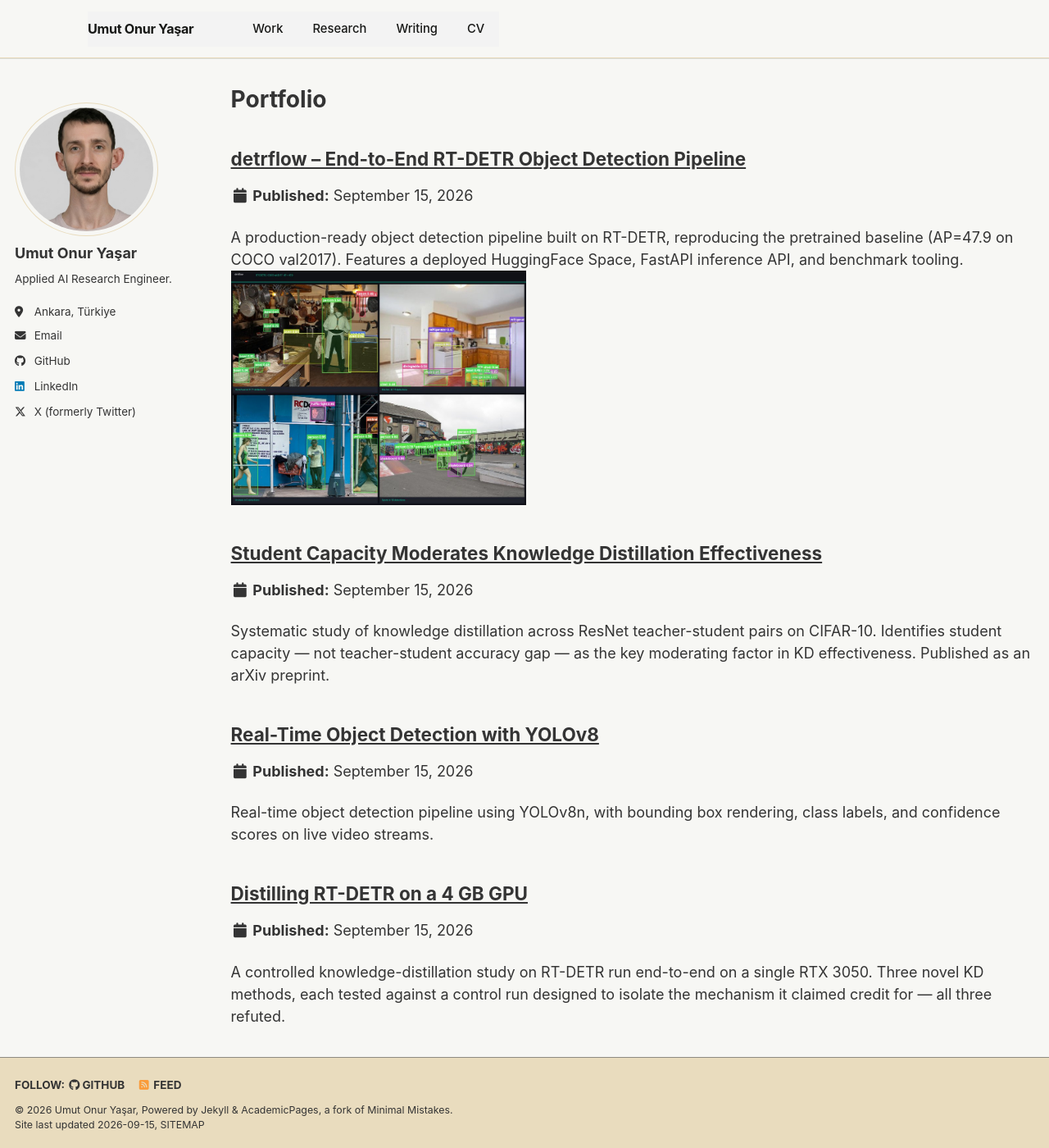
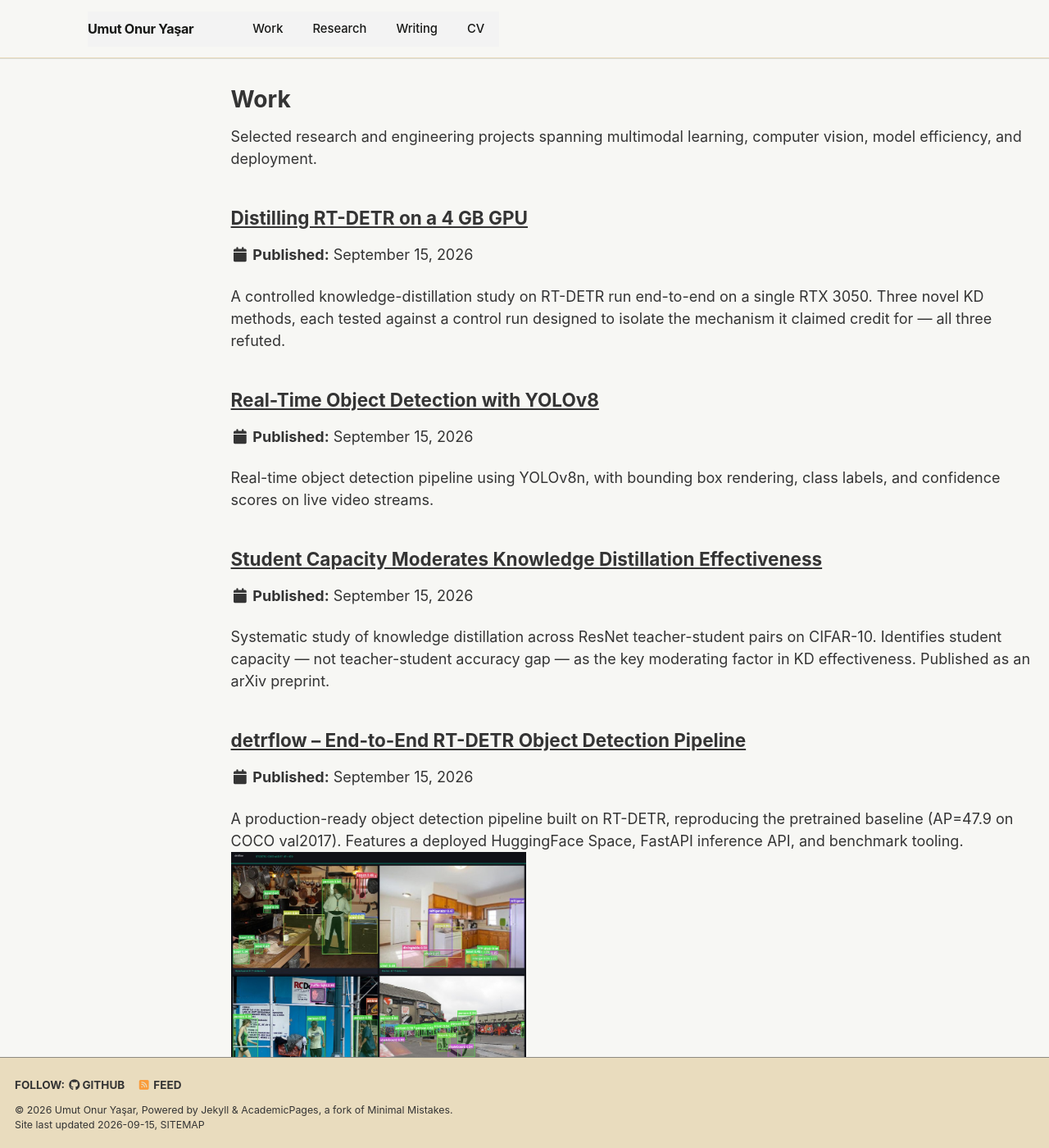
Before and after one commit to umutonuryasar/umutonuryasar.github.io, a Jekyll site: the page built from _pages/portfolio.md, in a window 1280 px wide and 1400 px high. Shown: the whole window at 82% size. Built offline with Jekyll 4.4.1, drawn with Linux system fonts in a browser that asks for light colours; a script bundle is joined from its source files by our own code; library files that are not in the unit come from our copies.

Commit message:
modernize work archive

```diff
--- a/_pages/portfolio.md
+++ b/_pages/portfolio.md
@@ -1,12 +1,15 @@
 ---
 layout: archive
-title: "Portfolio"
+title: "Work"
 permalink: /portfolio/
-author_profile: true
+author_profile: false
+classes: portfolio-subpage
 ---
+
+<p class="subpage-lead">Selected research and engineering projects spanning multimodal learning, computer vision, model efficiency, and deployment.</p>
 
 {% include base_path %}
 
-{% for post in site.portfolio %}
+{% for post in site.portfolio reversed %}
   {% include archive-single.html %}
 {% endfor %}
```
